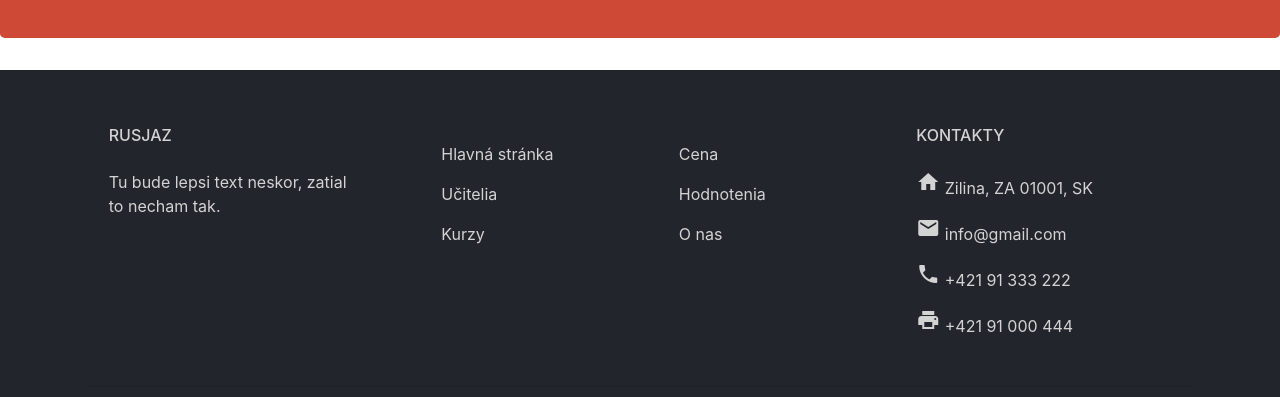
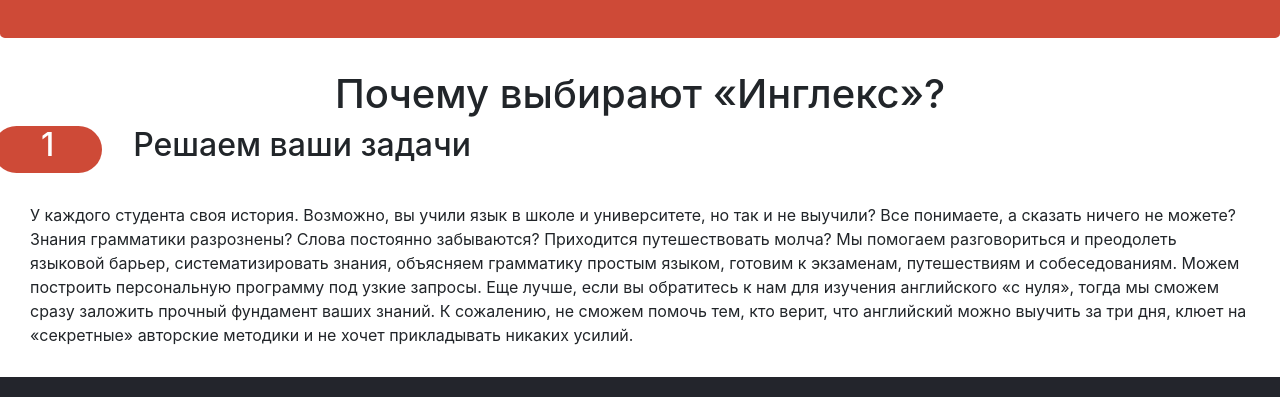
Before and after one commit to Anutasiy/vaii-sem, an Angular app: page /about-us in a window 1280 px wide. Shown: the part 474-871 px from the top of the page. Built offline with nearby package versions, Linux system fonts and the light colour scheme.

Commit message:
2 section about

```diff
--- a/src/app/about-us/about-us.component.css
+++ b/src/app/about-us/about-us.component.css
@@ -43,3 +43,26 @@
 .display-6 {
   margin-top: 30px;
 }
+
+.my-reasons-title {
+  text-align: center;
+
+}
+
+.my-reason-title {
+  margin-top: 30px;
+  margin-left: 30px;
+}
+
+.my-reason-description {
+  margin: 30px;
+}
+
+.my-number {
+  background-color: #ce4a37;
+  color: white;
+  font-weight: bold;
+  border-radius: 50px;
+  margin-left: 30px;
+  text-align: center ;
+}
--- a/src/app/about-us/about-us.component.html
+++ b/src/app/about-us/about-us.component.html
@@ -1,5 +1,5 @@
 
-<div class="jumbotron features-section jumbotron my-top-jumbotron">
+<div class="jumbotron my-top-jumbotron">
 
   <!-- Grid row -->
   <div class="row ">
@@ -36,3 +36,35 @@
 
 </div>
 <!-- News jumbotron -->
+
+
+<!--section - reasons why-->
+
+<div class="my-reasons">
+  <div class="my-reasons-title">
+    <h1>Почему выбирают «Инглекс»? </h1>
+  </div>
+
+  <div class="row">
+    <div class="col-md-1 offset-md-1 mx-2 my-number">
+      <h2> 1 </h2>
+    </div>
+    <div class="col-md-10 offset-md-1 mx-2">
+      <h2>Решаем ваши задачи</h2>
+    </div>
+  </div>
+
+
+
+
+  <div class="my-reason-description">
+    <p>У каждого студента своя история. Возможно, вы учили язык в школе и университете, но так и не выучили? Все понимаете, а сказать ничего не можете? Знания грамматики разрознены? Слова постоянно забываются? Приходится путешествовать молча?
+
+      Мы помогаем разговориться и преодолеть языковой барьер, систематизировать знания, объясняем грамматику простым языком, готовим к экзаменам, путешествиям и собеседованиям. Можем построить персональную программу под узкие запросы.
+
+      Еще лучше, если вы обратитесь к нам для изучения английского «с нуля», тогда мы сможем сразу заложить прочный фундамент ваших знаний.
+
+      К сожалению, не сможем помочь тем, кто верит, что английский можно выучить за три дня, клюет на «секретные» авторские методики и не хочет прикладывать никаких усилий.
+    </p>
+  </div>
+</div>
```
Also changed, not shown: src/assets/about-3.png (added), src/assets/about-4.png (added).
